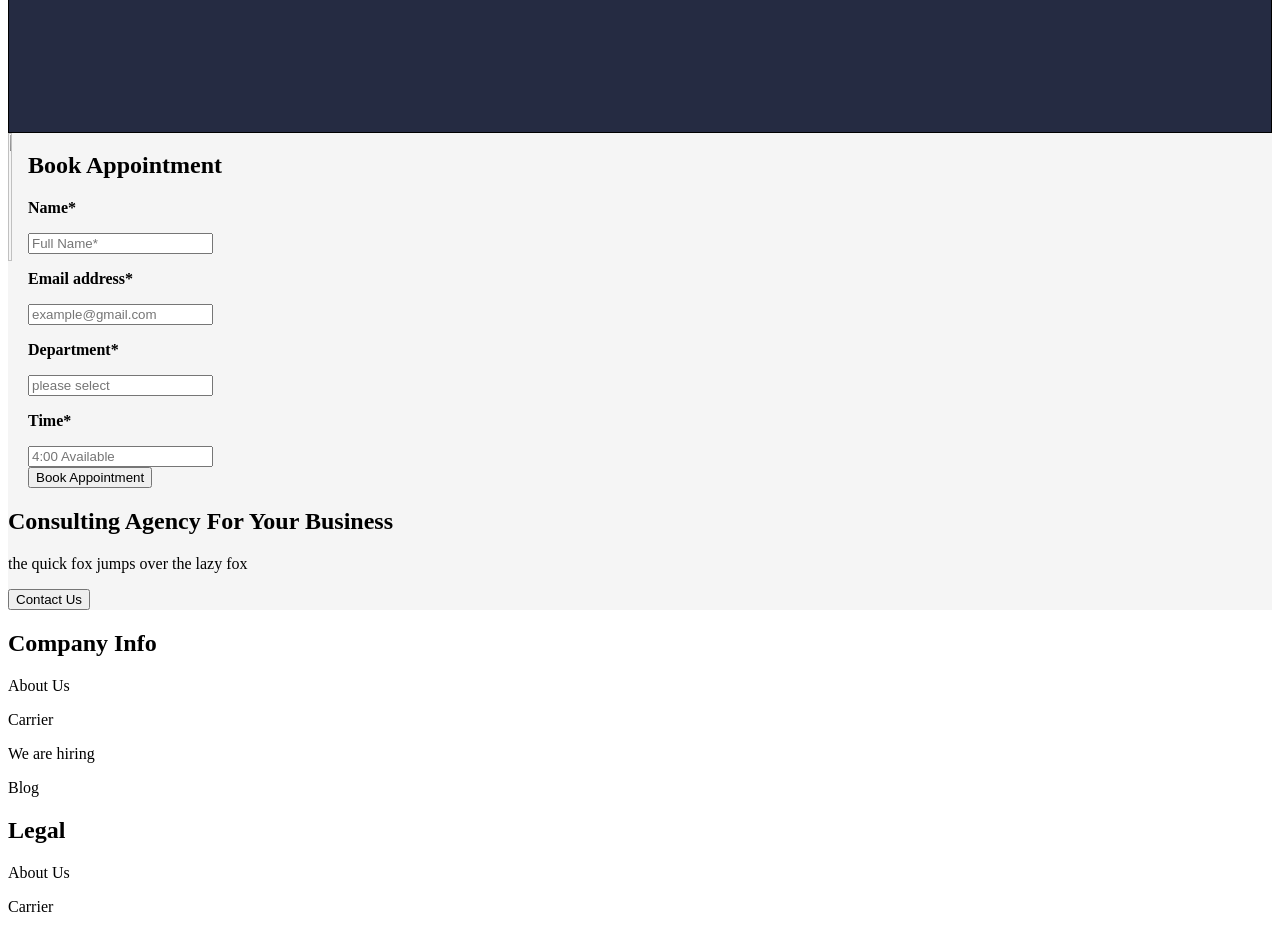
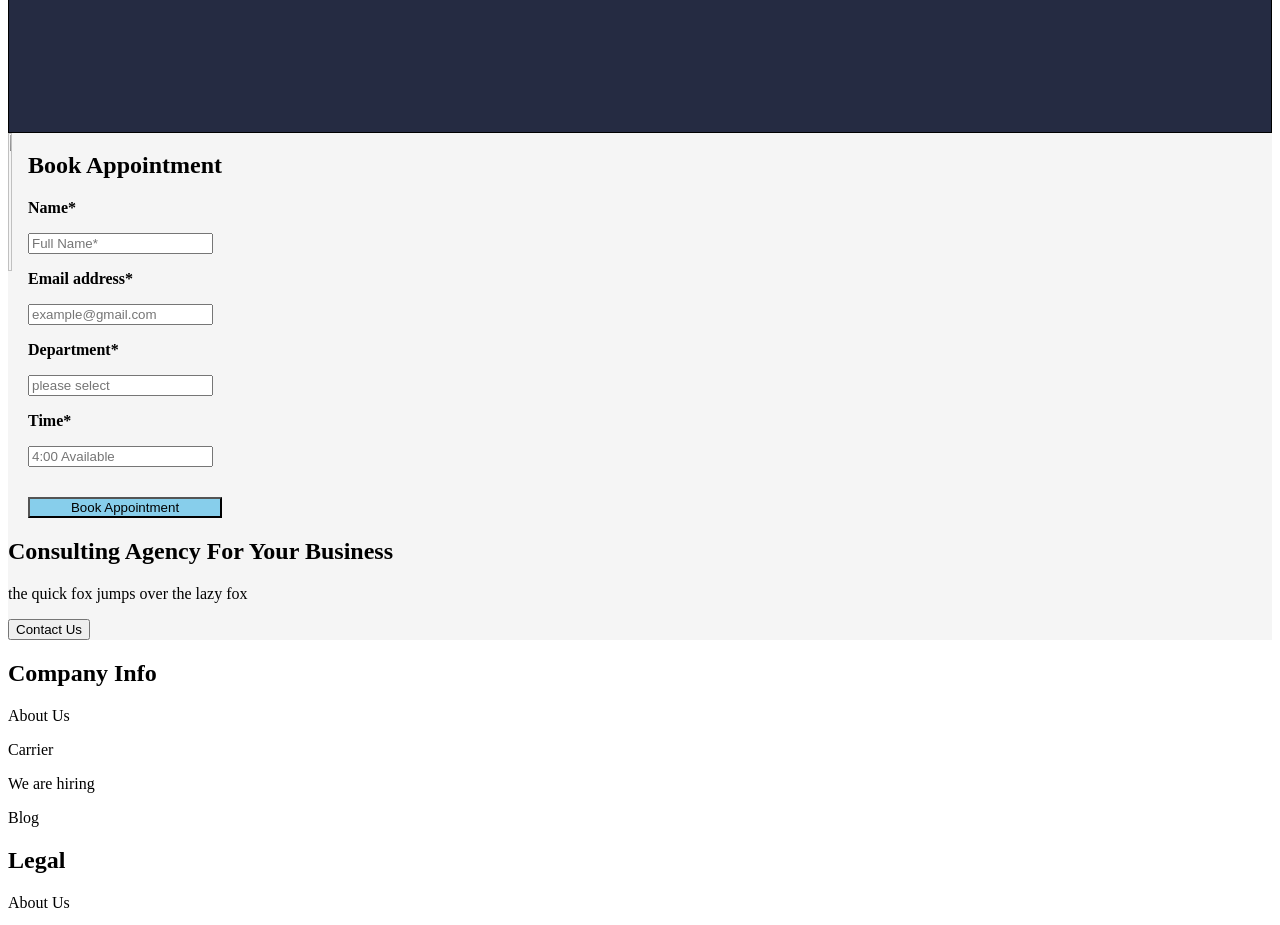
Before and after one commit to paulinenanzala19/insurance_website, a plain HTML site: page index.html in a window 1280 px wide. Shown: the part 2560-3485 px from the top of the page. Drawn offline with Linux system fonts and the light colour scheme.

Commit message:
adding background color to the id book

```diff
--- a/index.css
+++ b/index.css
@@ -183,3 +183,15 @@ img{
     display: flex;
     flex-direction: row;
 }
+.far{
+    /* border: 1px solid black; */
+    border-collapse: collapse ;
+}
+.rose{
+    margin-top: 30px;
+    /* width: 100%; */
+}
+#book{
+    width: 100%;
+    background-color:skyblue;
+}
```
